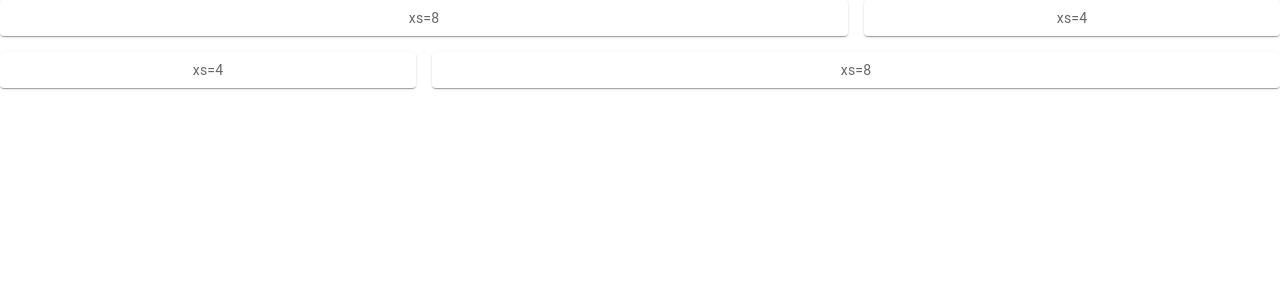
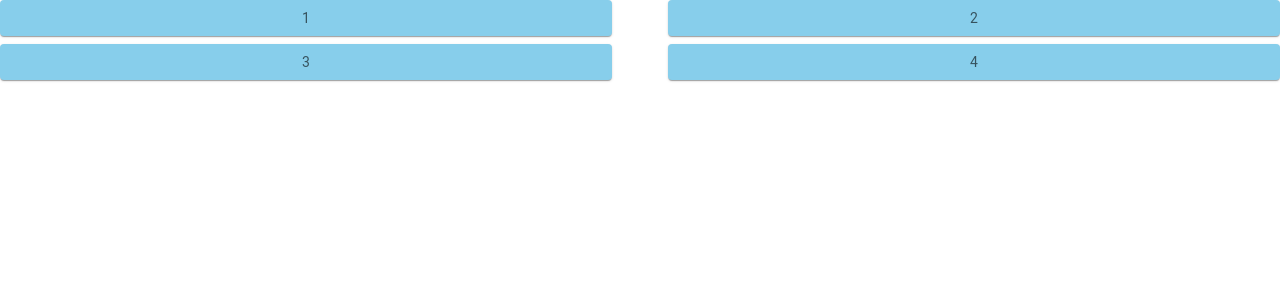
Before and after one commit to dineshabey/react-MUI, a React (Create React App) app: page / in a window 1280 px wide. Shown: the top 300 px of the page. Built offline with nearby package versions, Linux system fonts and the light colour scheme.

Commit message:
row and columnspacing

```diff
--- a/src/layouts/BasicGrid.js
+++ b/src/layouts/BasicGrid.js
@@ -5,28 +5,29 @@
 import Grid from '@mui/material/Grid';
 
 const Item = styled(Paper)(({ theme }) => ({
-  backgroundColor: theme.palette.mode === 'dark' ? '#1A2027' : '#fff',
+  backgroundColor: 'skyblue',
   ...theme.typography.body2,
   padding: theme.spacing(1),
   textAlign: 'center',
   color: theme.palette.text.secondary,
+
 }));
 
 export default function BasicGrid() {
   return (
     <Box sx={{ flexGrow: 1 }}>
-      <Grid container spacing={2}>
-        <Grid item xs={8}>
-          <Item>xs=8</Item>
+      <Grid container rowSpacing={1} columnSpacing={{ xs: 1, sm: 2, md: 7 }}>
+        <Grid item xs={6}>
+          <Item>1</Item>
         </Grid>
-        <Grid item xs={4}>
-          <Item>xs=4</Item>
+        <Grid item xs={6}>
+          <Item>2</Item>
         </Grid>
-        <Grid item xs={4}>
-          <Item>xs=4</Item>
+        <Grid item xs={6}>
+          <Item>3</Item>
         </Grid>
-        <Grid item xs={8}>
-          <Item>xs=8</Item>
+        <Grid item xs={6}>
+          <Item>4</Item>
         </Grid>
       </Grid>
     </Box>
```
